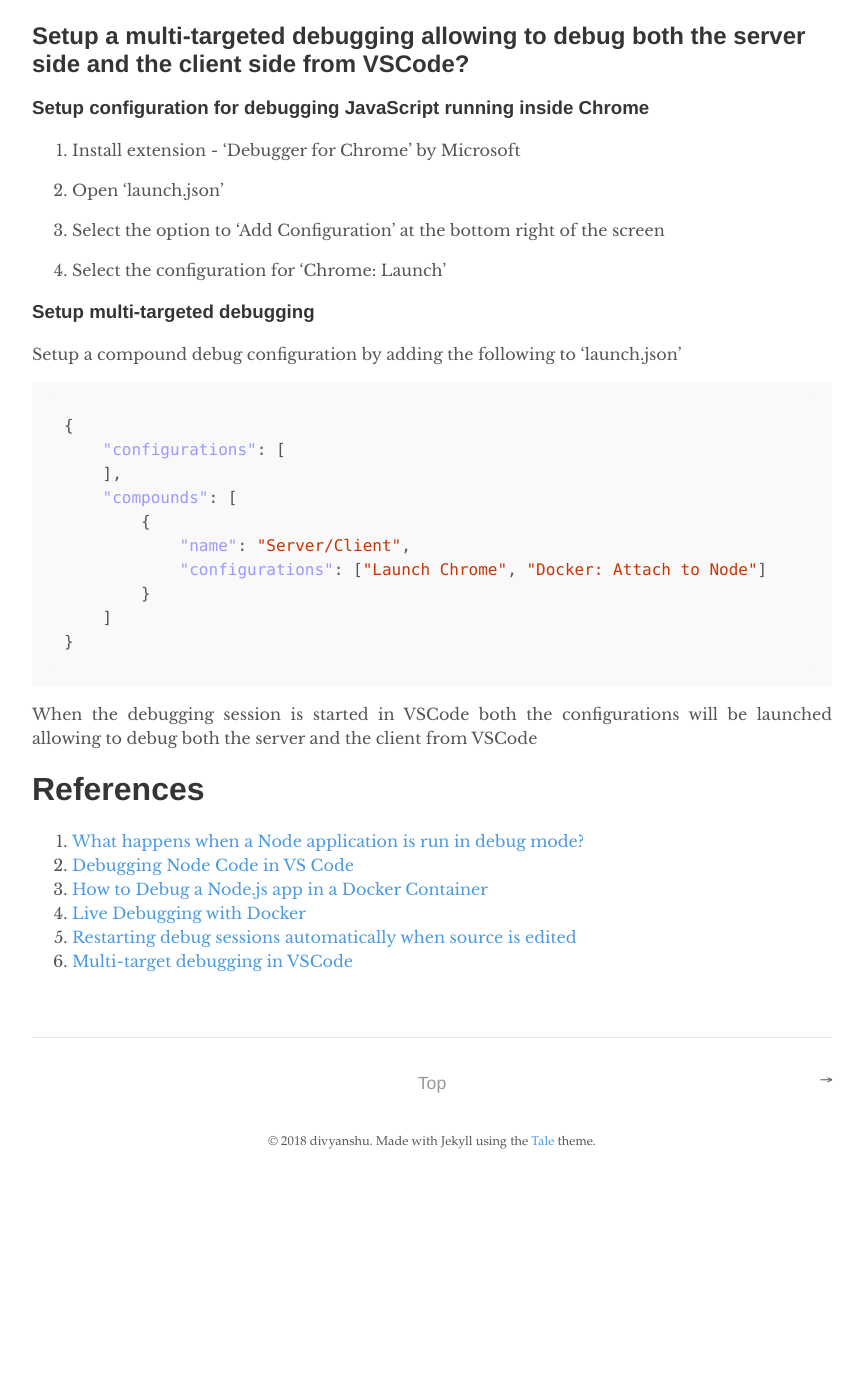
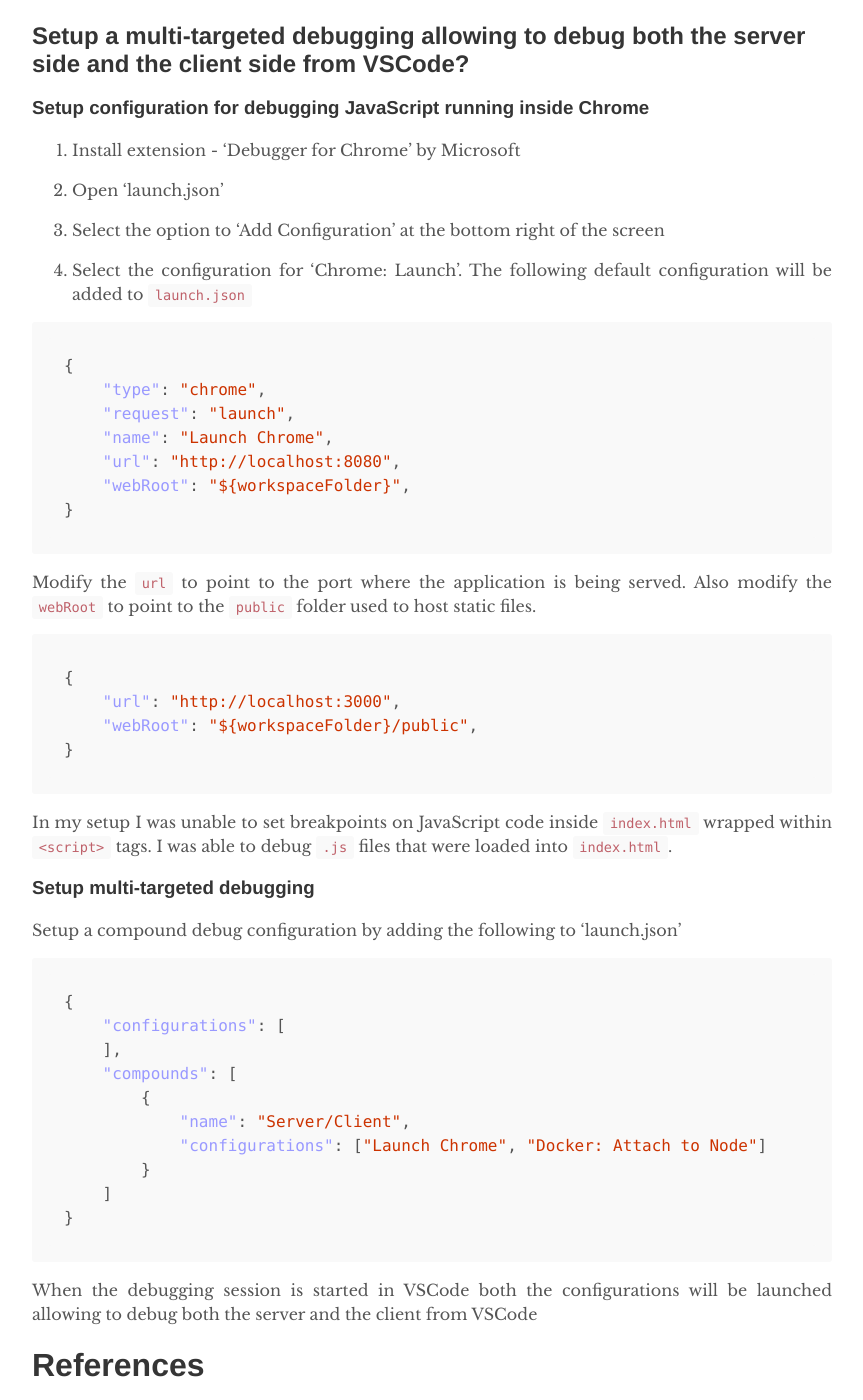
Before and after one commit to dsinecos/dsinecos.github.io, a Jekyll site: the page built from _posts/2018-10-23-Debugging-with-VSCode.md, in a window 1280 px wide and 1400 px high, scrolled down 3797 px. Shown: the whole window, without its empty margins (208-1071 px from the left). Built offline with Jekyll 4.4.1, drawn with Linux system fonts in a browser that asks for light colours; before the commit the page ends 4982 px from its top, so only the background shows below that.

Commit message:
update blog

````diff
--- a/_posts/2018-10-23-Debugging-with-VSCode.md
+++ b/_posts/2018-10-23-Debugging-with-VSCode.md
@@ -123,7 +123,27 @@
 
 3. Select the option to 'Add Configuration' at the bottom right of the screen
 
-4. Select the configuration for 'Chrome: Launch'
+4. Select the configuration for 'Chrome: Launch'. The following default configuration will be added to `launch.json`
+
+```json
+{
+    "type": "chrome",
+    "request": "launch",
+    "name": "Launch Chrome",
+    "url": "http://localhost:8080",
+    "webRoot": "${workspaceFolder}",
+}
+```
+   Modify the `url` to point to the port where the application is being served. Also modify the `webRoot` to point to the `public` folder used to host static files.
+
+```json
+{
+    "url": "http://localhost:3000",
+    "webRoot": "${workspaceFolder}/public",
+}
+```
+
+In my setup I was unable to set breakpoints on JavaScript code inside `index.html` wrapped within `<script>` tags. I was able to debug `.js` files that were loaded into `index.html`.
 
 ### Setup multi-targeted debugging
 
````
